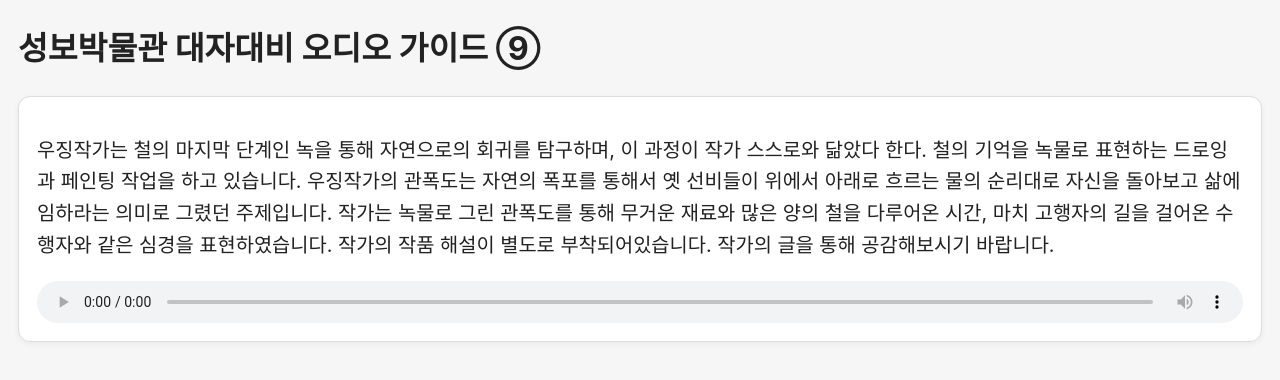
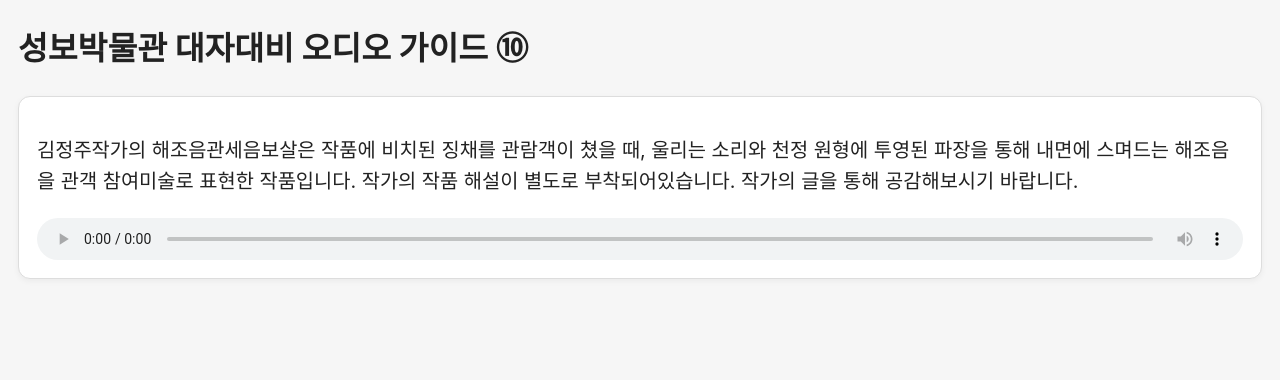
Before and after one commit to beomeomuseum/9, a plain HTML site: page index.html in a window 1280 px wide. Drawn offline with Linux system fonts and the light colour scheme.

Commit message:
Update index.html

```diff
--- a/index.html
+++ b/index.html
@@ -3,7 +3,7 @@
 <head>
   <meta charset="UTF-8" />
   <meta name="viewport" content="width=device-width, initial-scale=1.0" />
-  <title>성보박물관 대자대비 오디오 가이드 ⑨</title>
+  <title>성보박물관 대자대비 오디오 가이드 ⑩</title>
   <style>
     :root {
       font-size: 18px; /* ✅ 모든 디바이스에서 글자 크게 */
@@ -65,11 +65,10 @@
   </style>
 </head>
 <body>
-    <h1>성보박물관 대자대비 오디오 가이드 ⑨</h1>
+    <h1>성보박물관 대자대비 오디오 가이드 ⑩</h1>
 
     <div class="card">
-        <p>우징작가는 철의 마지막 단계인 녹을 통해 자연으로의 회귀를 탐구하며, 이 과정이 작가 스스로와 닮았다 한다. 철의 기억을 녹물로 표현하는 드로잉과 페인팅 작업을 하고 있습니다.
-우징작가의 관폭도는 자연의 폭포를 통해서 옛 선비들이 위에서 아래로 흐르는 물의 순리대로 자신을 돌아보고 삶에 임하라는 의미로 그렸던 주제입니다. 작가는 녹물로 그린 관폭도를 통해 무거운 재료와 많은 양의 철을 다루어온 시간, 마치 고행자의 길을 걸어온 수행자와 같은 심경을 표현하였습니다.
+        <p>김정주작가의 해조음관세음보살은 작품에 비치된 징채를 관람객이 쳤을 때, 울리는 소리와 천정 원형에 투영된 파장을 통해 내면에 스며드는 해조음을 관객 참여미술로 표현한 작품입니다.
 작가의 작품 해설이 별도로 부착되어있습니다. 작가의 글을 통해 공감해보시기 바랍니다.</p>
         <audio controls>
             <source src="audio/jogye_gate.mp3" type="audio/mpeg">
```
